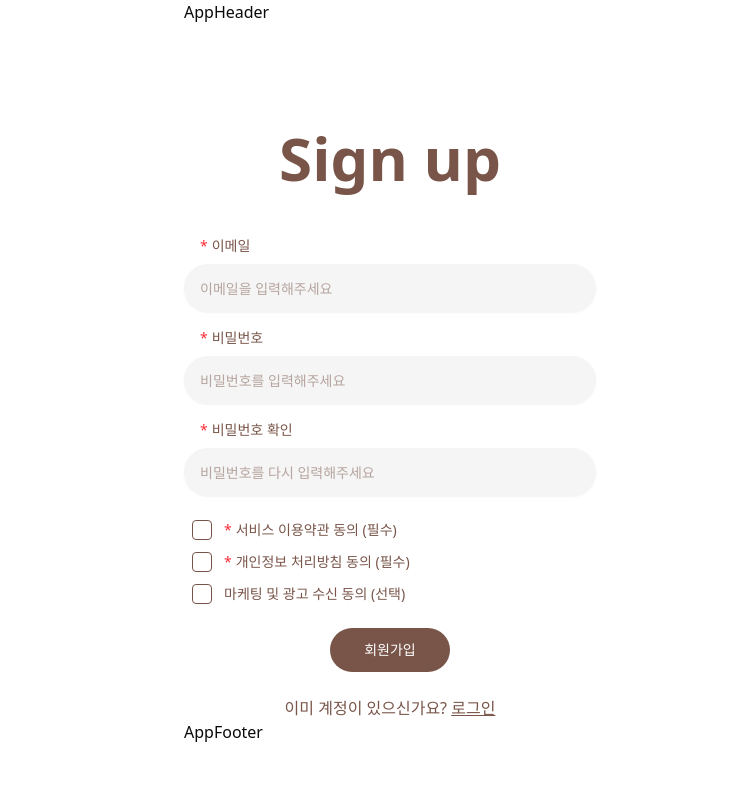
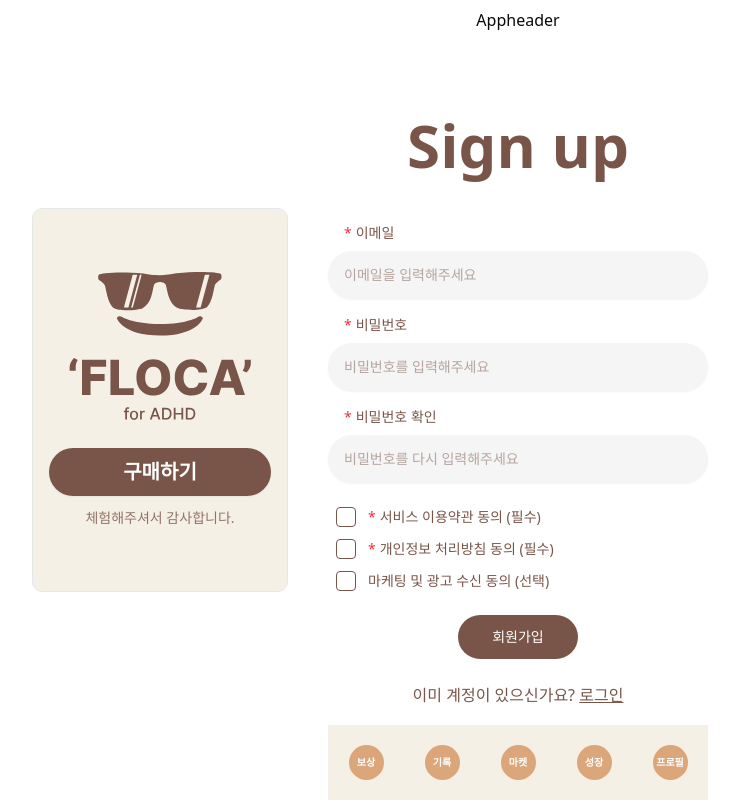
Before and after one commit to msh9176-moondi/ADHD_NFC_FE, a React (Vite) app: page /auth/splash/signup in a window 1280 px wide. Shown: the whole page, without its empty margins (122-861 px from the left). Built offline with nearby package versions, Linux system fonts and the light colour scheme.

Commit message:
전역 레이아웃 수정밑 헤더와 푸터 간격 조절

```diff
--- a/src/components/common/advertisement.tsx
+++ b/src/components/common/advertisement.tsx
@@ -20,7 +20,7 @@ function Advertisement() {
           type="button"
           variant="outline"
           onClick={handlePurchaseClick}
-          className="w-full h-12 rounded-full bg-[#795549] text-[#F5F0E5] border-0 hover:bg-[#F5F0E5]/80 hover:text-[#795549] cursor-pointer text-[20px] font-semibold"
+          className="w-full h-12 rounded-full bg-[#795549] text-white border-0 hover:bg-white hover:text-[#795549] cursor-pointer text-[20px] font-semibold"
         >
           구매하기
         </Button>
--- a/src/components/common/app-footer.tsx
+++ b/src/components/common/app-footer.tsx
@@ -1,8 +1,49 @@
+import { NavLink } from 'react-router-dom';
+
+const items = [
+  { to: '/reward', label: '보상' },
+  { to: '/report', label: '기록' },
+  { to: '/market', label: '마켓' },
+  { to: '/growth', label: '성장' },
+  { to: '/profile', label: '프로필' },
+];
+
 function AppFooter() {
   return (
-    <header className="container">
-      <div>AppFooter</div>
-    </header>
+    <footer className=" border-gray-200 bg-[#F5F0E5]">
+      <nav>
+        <ul className="flex items-center justify-between py-4">
+          {items.map((item) => (
+            <li key={item.to} className="flex-1 flex justify-center">
+              <NavLink
+                to={item.to}
+                className={({ isActive }) =>
+                  [
+                    // 터치 영역은 크게
+                    'inline-flex items-center justify-center px-2 py-1',
+                  ].join(' ')
+                }
+              >
+                {({ isActive }) => (
+                  <div
+                    className={[
+                      'w-[35px] h-[35px] rounded-full',
+                      'flex items-center justify-center',
+                      'text-[10px] font-semibold',
+                      isActive
+                        ? 'bg-[#795549] text-white'
+                        : 'bg-[#DBA67A] text-white',
+                    ].join(' ')}
+                  >
+                    {item.label}
+                  </div>
+                )}
+              </NavLink>
+            </li>
+          ))}
+        </ul>
+      </nav>
+    </footer>
   );
 }
 
--- a/src/components/common/app-header.tsx
+++ b/src/components/common/app-header.tsx
@@ -1,7 +1,9 @@
 function AppHeader() {
   return (
-    <header className="container">
-      <div>AppHeader</div>
+    <header className="flex items-center justify-center">
+      <div className="flex items-center justify-center">
+        <div>Appheader</div>
+      </div>
     </header>
   );
 }
--- a/src/index.css
+++ b/src/index.css
@@ -1,5 +1,5 @@
-@import "tailwindcss";
-@import "tw-animate-css";
+@import 'tailwindcss';
+@import 'tw-animate-css';
 
 @custom-variant dark (&:is(.dark *));
 
@@ -124,21 +124,22 @@
 
 .page {
   width: 100vw;
-  height: 100vh;
+  min-height: 100vh;
 
   display: flex;
   flex-direction: column;
   align-items: center;
-  justify-content: center;
 
-  margin: auto;
+  /* 제거 */
+  /* justify-content: center; */
 
-  .container {
-    width: 100%;
-    max-width: 412px;
+  margin: 0 auto;
+}
+.page .container {
+  width: 100%;
+  max-width: 412px;
+  flex: 1;
 
-    padding-top: 8;
-
-    flex: 1;
-  }
+  /* 단위 반드시 필요 */
+  padding-top: 8px; /* 또는 0, 필요하면 16px 등 */
 }
--- a/src/pages/layout.tsx
+++ b/src/pages/layout.tsx
@@ -62,12 +62,12 @@ function RootLayout() {
       <div className="page w-full">
         <div
           ref={pageRef}
-          className="w-full max-w-175 mx-auto flex flex-col h-full px-4"
+          className="w-full container mx-auto flex flex-col min-h-screen px-4"
         >
           <AppHeader />
 
-          <div className="flex-1 w-full flex gap-6">
-            <main className="container">
+          <div className="flex-1 flex items-center justify-center">
+            <main className="container w-full">
               <Outlet />
             </main>
           </div>
```
